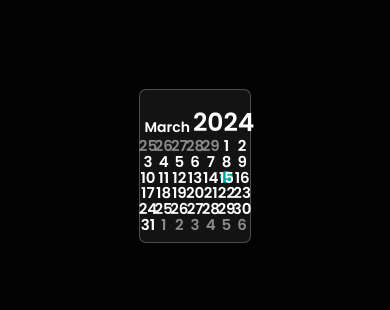
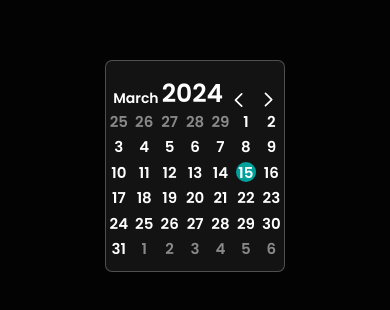
Before and after one commit to mathias5r/heave-calendar, a React Native app: screen / in a window 390 px wide. Shown: the part 256-566 px from the top of the page. Built offline with nearby package versions, Linux system fonts and the light colour scheme.

Commit message:
refactor: add left and right icons; adjust change month action

```diff
--- a/package.json
+++ b/package.json
@@ -14,7 +14,8 @@
     "react": "18.2.0",
     "react-native": "0.73.5",
     "expo-font": "~11.10.3",
-    "expo-splash-screen": "~0.26.4"
+    "expo-splash-screen": "~0.26.4",
+    "react-native-svg": "14.1.0"
   },
   "devDependencies": {
     "@babel/core": "^7.20.0",
--- a/src/components/calendar.tsx
+++ b/src/components/calendar.tsx
@@ -3,6 +3,7 @@ import { isLeapYear } from "../utils/date";
 import { MAX_MONTH_DAYS, MAX_MONTH_DAYS_LEAP_YEAR } from "../constants/date";
 import { StyleSheet, Text, TouchableOpacity, View } from "react-native";
 import colors from "../constants/colors";
+import MonthSelector from "./month-selector";
 
 const getMaxDays = (year: number, month: number): number[] => {
   const maxDays = isLeapYear(year) ? MAX_MONTH_DAYS_LEAP_YEAR : MAX_MONTH_DAYS;
@@ -54,11 +55,11 @@ const Calendar: React.FC = () => {
 
   const matrix = useMemo(() => createCalendarMatrix(year, month), [baseDate]);
 
-  // const handleMonthChange = (value: number) => () => {
-  //   const newDate = new Date(baseDate)
-  //   newDate.setMonth(newDate.getMonth() + value);
-  //   setBaseDate(newDate)
-  // }
+  const handleMonthChange = (value: number) => () => {
+    const newDate = new Date(baseDate)
+    newDate.setMonth(newDate.getMonth() + value);
+    setBaseDate(newDate)
+  }
 
   const handleItemPress = (day: number) => () => {
     setSelectedDate(new Date(year, month, day))
@@ -72,9 +73,15 @@ const Calendar: React.FC = () => {
 
 
   return <View style={styles.container}>
+    <View style={{ flexDirection: 'row', justifyContent: 'space-between'}}>
       <View style={styles.monthYearWrapper}>
         <Text style={styles.month}>{baseDate.toLocaleString('default', { month: 'long' })}</Text>
         <Text style={styles.year}>{year}</Text>
+      </View>
+      <MonthSelector
+        onLeftPress={handleMonthChange(-1)}
+        onRightPress={handleMonthChange(1)}
+      />
       </View>
       {matrix.map((row, rowIndex) =>
         <View style={styles.dateWrapper}>
@@ -91,12 +98,6 @@ const Calendar: React.FC = () => {
           )}
         </View>
       )}
-      {/* <TouchableOpacity onPress={handleMonthChange(-1)}>
-        <Text style={styles.change}>Previous</Text>
-      </TouchableOpacity>
-      <TouchableOpacity onPress={handleMonthChange(1)}>
-        <Text style={styles.change}>Next</Text>
-      </TouchableOpacity> */}
     </View>
 };
 
--- /dev/null
+++ b/src/components/month-selector.tsx
@@ -0,0 +1,31 @@
+import { StyleSheet, TouchableOpacity, View } from "react-native"
+import LeftIcon from "../svgs/leftIcon"
+import RightIcon from "../svgs/rightIcon"
+
+type Props = {
+  onLeftPress: () => void;
+  onRightPress: () => void;
+}
+
+const MonthSelector: React.FC<Props> = ({ onLeftPress, onRightPress }) =>
+  <View style={styles.container}>
+    <TouchableOpacity onPress={onLeftPress} style={styles.button}>
+      <LeftIcon width={10} height={19} />
+    </TouchableOpacity>
+    <TouchableOpacity onPress={onRightPress} style={styles.button}>
+      <RightIcon width={10} height={19} />
+    </TouchableOpacity>
+  </View>
+
+const styles = StyleSheet.create({
+  container: {
+    flexDirection: 'row',
+    paddingRight: 8
+  },
+  button: {
+    paddingHorizontal: 10,
+    justifyContent: "flex-end",
+  }
+})
+
+export default MonthSelector;
--- /dev/null
+++ b/src/svgs/leftIcon.tsx
@@ -0,0 +1,10 @@
+import { Path, Svg, SvgProps } from "react-native-svg"
+
+type Props = { color?: string } & SvgProps;
+
+const LeftIcon: React.FC<Props> = ({ color = "white", width = "6", height = "9"}) =>
+  <Svg width={width} height={height} viewBox="0 0 6 9" fill="none">
+    <Path d="M5.23291 1.14014L1.48291 4.81905L5.23291 8.49796" stroke={color} stroke-linecap="round" stroke-linejoin="round" />
+  </Svg>
+
+export default LeftIcon;
--- /dev/null
+++ b/src/svgs/rightIcon.tsx
@@ -0,0 +1,10 @@
+import { Path, Svg, SvgProps } from "react-native-svg";
+
+type Props = { color?: string } & SvgProps;
+
+const RightIcon: React.FC<Props> = ({ color = "white", width = "6", height = "9"})  =>
+  <Svg width={width} height={height} viewBox="0 0 6 9" fill="none">
+    <Path d="M1.48291 8.21362L5.23291 4.53471L1.48291 0.855804" stroke={color} stroke-linecap="round" stroke-linejoin="round"/>
+  </Svg>
+
+export default RightIcon;
```
Also changed, not shown: 1 other file (tests, documents, lock files or other folders).
